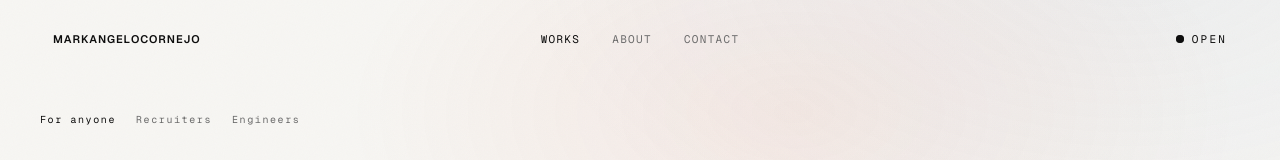
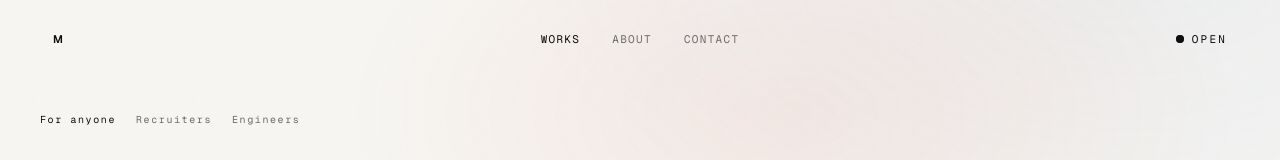
Before and after one commit to iSlowxz/creativeportfolio, a Next.js app: page / in a window 1280 px wide. Shown: the top 160 px of the page. Built offline with nearby package versions, Linux system fonts and the light colour scheme.

Commit message:
Refactor Nav component to simplify character animation logic and improve rendering. Update LogoName to display a compact version on smaller screens and enhance hover effects for better user interaction.

```diff
--- a/src/components/nav.tsx
+++ b/src/components/nav.tsx
@@ -3,7 +3,7 @@
 import { motion, useMotionValueEvent, useScroll } from "motion/react";
 import Link from "next/link";
 import { usePathname } from "next/navigation";
-import { useRef, useState } from "react";
+import { useState } from "react";
 import { Toolbar } from "@/components/toolbar";
 
 /**
@@ -36,67 +36,18 @@ export function Nav() {
   const LogoName = () => {
     const full = "MARK ANGELO CORNEJO";
     const compact = "M";
-    const [chars, setChars] = useState(full.split(""));
-    const rafMapRef = useRef<Map<number, number>>(new Map());
-    const CHARS = "ABCDEFGHIJKLMNOPQRSTUVWXYZ0123456789";
-
-    const stop = (index: number) => {
-      const id = rafMapRef.current.get(index);
-      if (id !== undefined) {
-        cancelAnimationFrame(id);
-        rafMapRef.current.delete(index);
-      }
-    };
-
-    const run = (index: number) => {
-      const original = full[index];
-      if (original === " ") return;
-      stop(index);
-
-      const start = performance.now();
-      const duration = 220;
-
-      const tick = (t: number) => {
-        const p = Math.min(1, (t - start) / duration);
-        const nextChar =
-          p > 0.65
-            ? original
-            : CHARS[Math.floor(Math.random() * CHARS.length)];
-        setChars((prev) => {
-          const copy = [...prev];
-          copy[index] = nextChar;
-          return copy;
-        });
-        if (p < 1) {
-          const id = requestAnimationFrame(tick);
-          rafMapRef.current.set(index, id);
-        } else {
-          setChars((prev) => {
-            const copy = [...prev];
-            copy[index] = original;
-            return copy;
-          });
-          rafMapRef.current.delete(index);
-        }
-      };
-
-      const id = requestAnimationFrame(tick);
-      rafMapRef.current.set(index, id);
-    };
 
     return (
       <span data-no-scramble="true" className="font-sans font-semibold tracking-[0.08em]">
-        <span className="inline-block md:hidden">{hidden ? compact : full}</span>
-        <span className="hidden md:inline">
-          {chars.map((ch, i) => (
-            <span
-              key={`${i}-${full[i]}`}
-              onMouseEnter={() => run(i)}
-              className="inline-block"
-            >
-              {ch}
-            </span>
-          ))}
+        <span className="inline-block md:hidden">{compact}</span>
+        <span className="hidden items-center md:inline-flex">
+          <span>{compact}</span>
+          <span
+            className="overflow-hidden whitespace-nowrap pl-0 opacity-0 max-w-0 transition-[max-width,opacity,padding-left] duration-300 ease-[cubic-bezier(0.22,1,0.36,1)] group-hover/logo:max-w-[22ch] group-hover/logo:pl-1.5 group-hover/logo:opacity-100"
+            aria-hidden="true"
+          >
+            {full.slice(1)}
+          </span>
         </span>
       </span>
     );
@@ -121,7 +72,7 @@ export function Nav() {
             href="/"
             data-cursor="link"
             data-no-scramble="true"
-            className="inline-flex min-w-0 items-baseline font-mono text-[10px] uppercase tracking-[0.1em] md:text-[11px] md:tracking-[0.12em]"
+            className="group/logo inline-flex min-w-0 items-baseline font-mono text-[10px] uppercase tracking-[0.1em] md:text-[11px] md:tracking-[0.12em]"
           >
             <LogoName />
           </Link>
```
